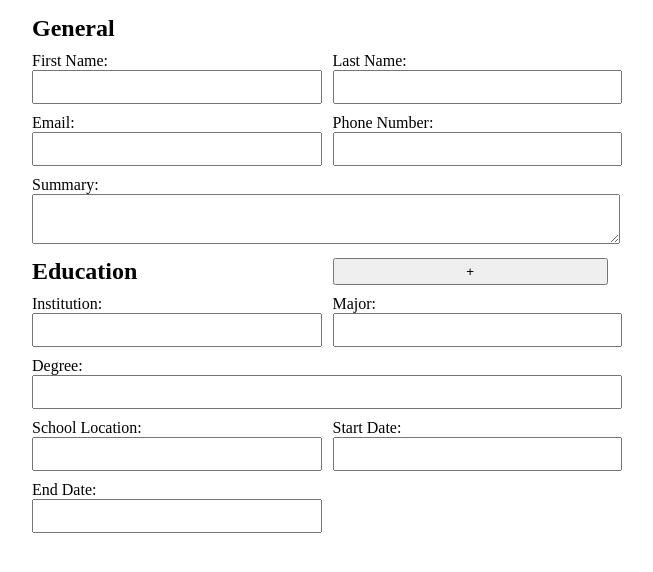
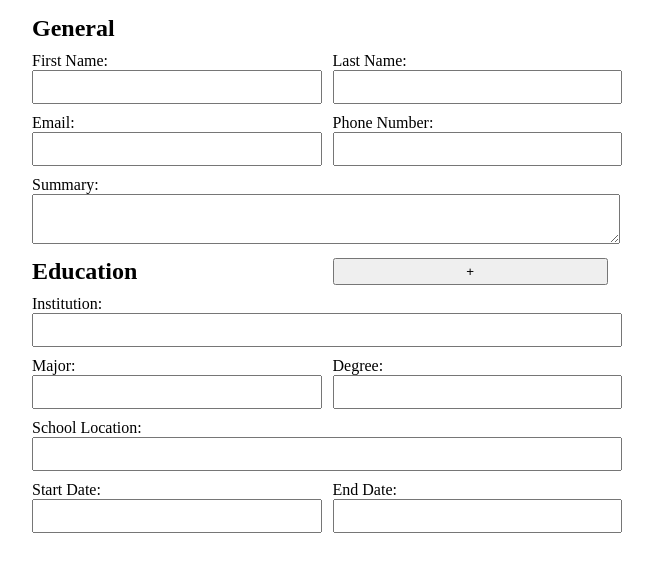
Before and after one commit to ImExtraPolite3/resume-builder, a React (Vite) app: page / in a window 1280 px wide. Shown: the top 572 px of the page, without its empty margins (0-653 px from the left). Built offline with nearby package versions, Linux system fonts and the light colour scheme.

Commit message:
fix education section

```diff
--- a/src/index.css
+++ b/src/index.css
@@ -26,8 +26,8 @@
 
 .general > h1,
 .general > div:last-child,
-.education > div:nth-child(2),
-.education > div:nth-child(5) {
+.education > div:nth-child(3),
+.education > div:nth-child(6) {
   grid-column: 1 / 3;
 }
 
```
